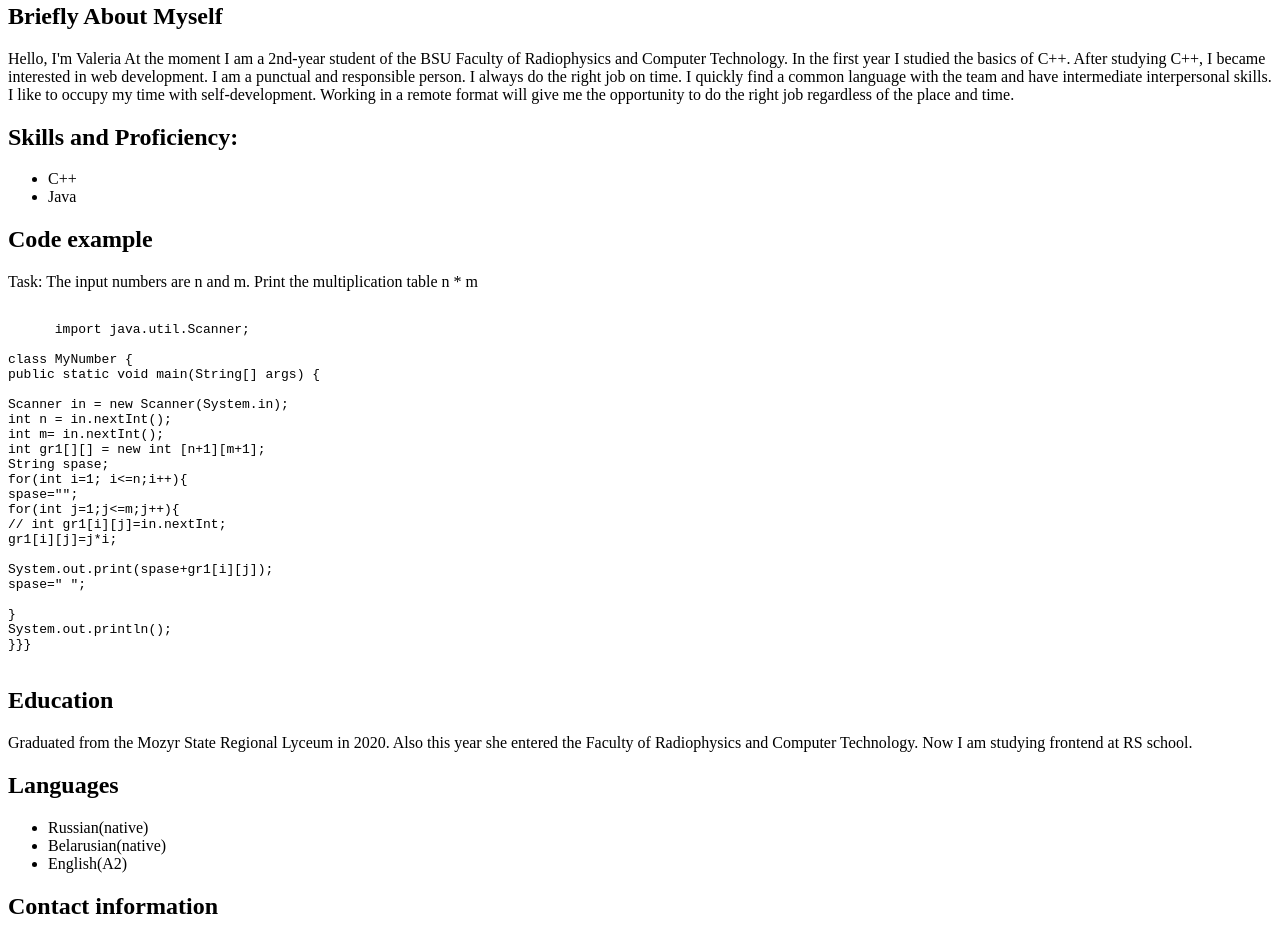
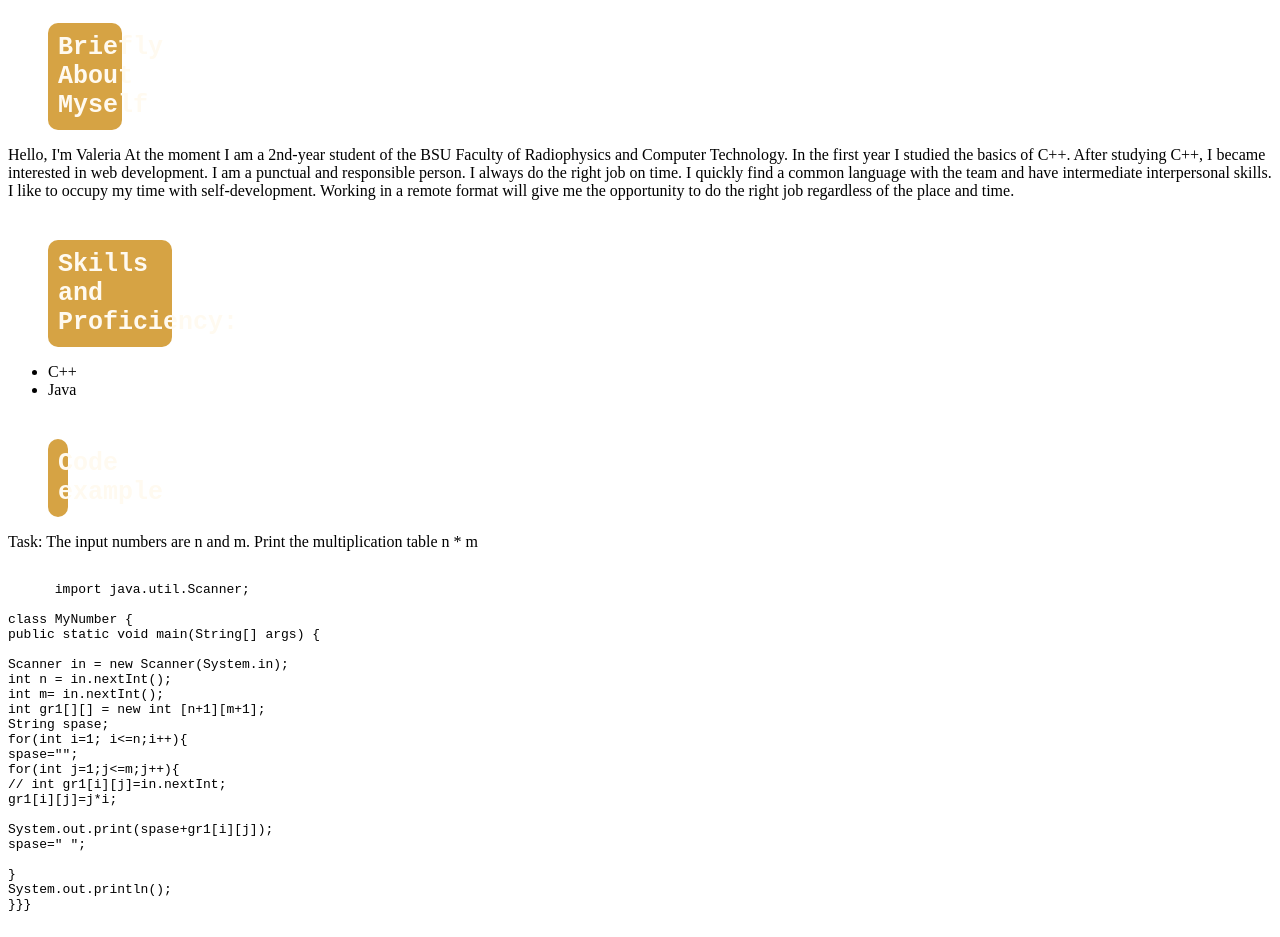
Before and after one commit to LeraPetrovich/rsschool-cv-stage0-, a plain HTML site: page index.html in a window 1280 px wide. Shown: the part 498-1435 px from the top of the page. Drawn offline with Linux system fonts and the light colour scheme.

Commit message:
feat: title style

```diff
--- a/style.css
+++ b/style.css
@@ -7,3 +7,70 @@
    margin:auto;
 
   }
+  .h2{
+    text-transform: uppercase;
+    letter-spacing: 10px;
+    font-family: 'Times New Roman', Times, serif;
+
+}
+.title{
+    font-family: monospace;
+    border-radius: 10px;
+    font-size: 25px;
+    display: block;
+    padding: 10px;
+    background-color: rgb(214, 163, 68);
+    color: floralwhite;
+    margin: 40px 1150px 5px 40px;
+}
+.title2{
+  font-family: monospace;
+  border-radius: 10px;
+  font-size: 25px;
+  display: block;
+  padding: 10px;
+  background-color: rgb(214, 163, 68);
+  color: floralwhite;
+  margin: 40px 1100px 5px 40px;
+}
+.title3{
+  font-family: monospace;
+  border-radius: 10px;
+  font-size: 25px;
+  display: block;
+  padding: 10px;
+  background-color: rgb(214, 163, 68);
+  color: floralwhite;
+  margin: 40px 1250px 5px 40px;
+
+}
+.title4{
+  font-family: monospace;
+  border-radius: 10px;
+  font-size: 25px;
+  display: block;
+  padding: 10px;
+  background-color: rgb(214, 163, 68);
+  color: floralwhite;
+  margin: 40px 1280px 5px 40px;
+}
+.title5{
+  font-family: monospace;
+  border-radius: 10px;
+  font-size: 25px;
+  display: block;
+  padding: 10px;
+  background-color: rgb(214, 163, 68);
+  color: floralwhite;
+  margin: 40px 1290px 5px 40px;
+}
+.title6{
+  font-family: monospace;
+  border-radius: 10px;
+  font-size: 25px;
+  display: block;
+  padding: 10px;
+  background-color: rgb(214, 163, 68);
+  color: floralwhite;
+  margin: 40px 1290px 5px 40px;
+}
```
